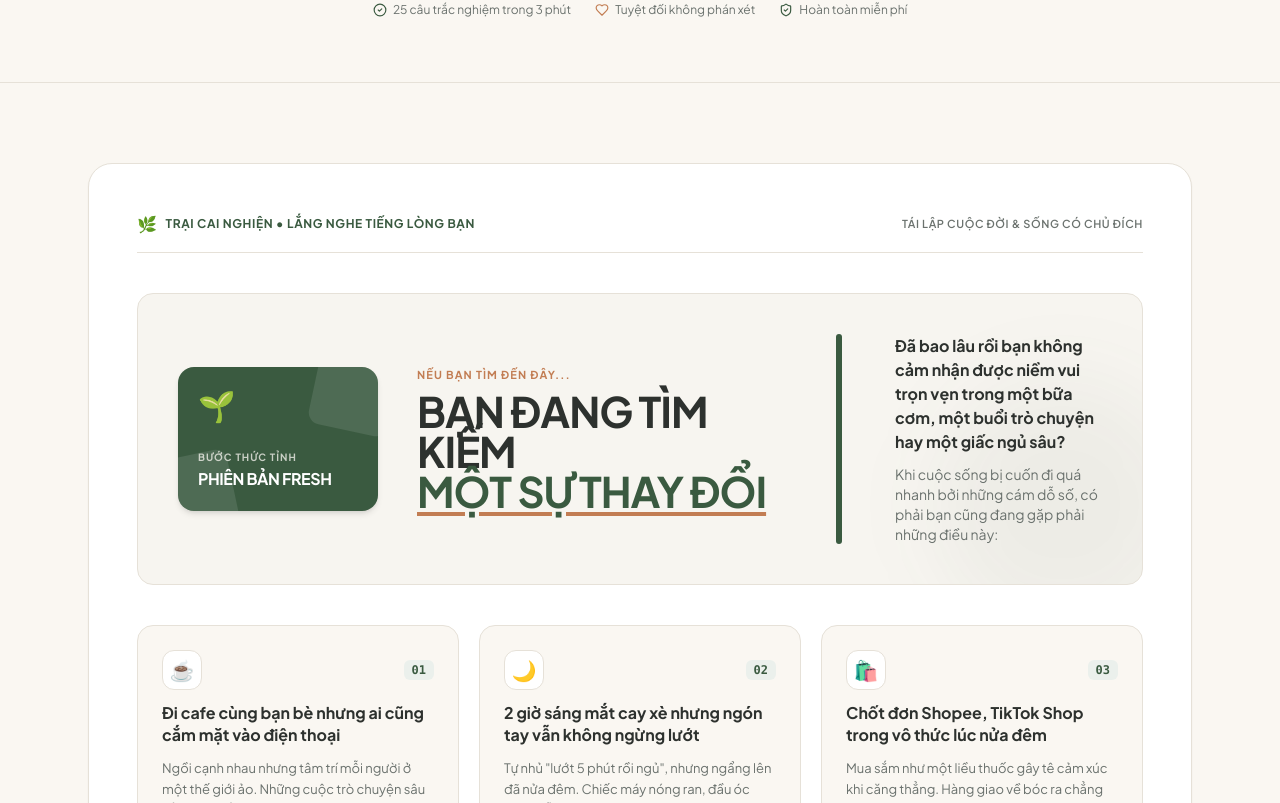
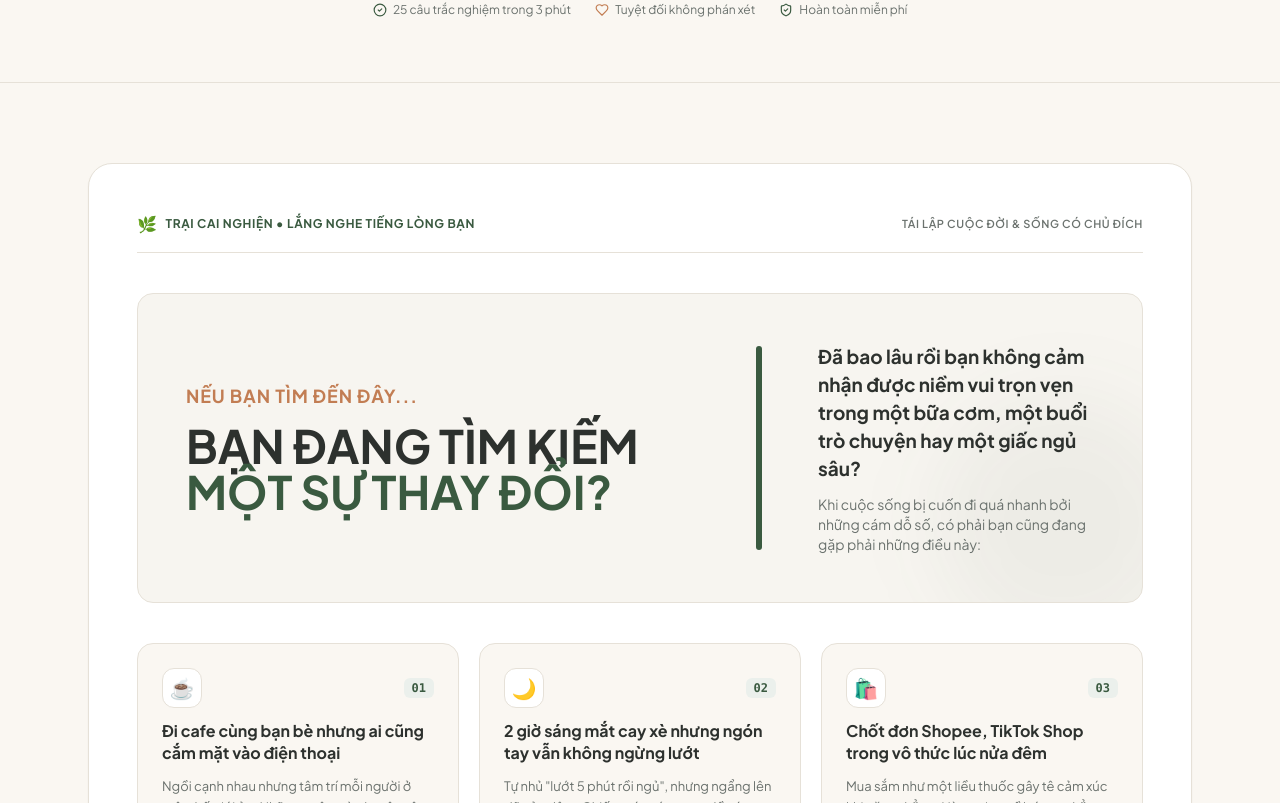
Before and after one commit to longphi11/traicainghien-1, a Next.js app: page / in a window 1280 px wide. Shown: the part 557-1360 px from the top of the page. Built offline with nearby package versions, Linux system fonts and the light colour scheme.

Commit message:
style(home): remove left graphic card, enlarge intro text and fix tight headline spacing in insight banner

```diff
--- a/src/app/page.tsx
+++ b/src/app/page.tsx
@@ -70,52 +70,33 @@ export default function HomePage() {
           </div>
 
           {/* Hero Typographic Banner (Điểm nhấn đồ họa chữ theo phong cách ấn tượng) */}
-          <div className="p-6 sm:p-8 md:p-10 rounded-2xl bg-[#F7F5F0] border border-[#E6E1D8] relative overflow-hidden">
+          <div className="p-6 sm:p-8 md:p-12 rounded-2xl bg-[#F7F5F0] border border-[#E6E1D8] relative overflow-hidden">
             {/* Background ambient blur */}
             <div className="absolute -right-12 -bottom-12 w-64 h-64 bg-[#3A5A40]/5 rounded-full blur-2xl pointer-events-none" />
 
-            <div className="grid grid-cols-1 lg:grid-cols-12 gap-6 lg:gap-8 items-center relative z-10">
+            <div className="grid grid-cols-1 lg:grid-cols-12 gap-8 lg:gap-10 items-center relative z-10">
 
-              {/* Left Graphic Element: Khối biểu tượng xanh rêu cách điệu */}
-              <div className="lg:col-span-3 flex justify-center lg:justify-start">
-                <div className="relative w-full max-w-[200px] h-32 sm:h-36 rounded-2xl bg-[#3A5A40] text-white p-5 flex flex-col justify-between shadow-md overflow-hidden group">
-                  {/* Layered decorative polygons */}
-                  <div className="absolute -top-4 -right-4 w-20 h-20 bg-white/10 rounded-xl transform rotate-12 transition-transform duration-500 group-hover:rotate-45" />
-                  <div className="absolute -bottom-6 -left-6 w-20 h-20 bg-white/10 rounded-xl transform -rotate-12 transition-transform duration-500 group-hover:-rotate-45" />
-
-                  <span className="text-3xl relative z-10">🌱</span>
-                  <div className="relative z-10 space-y-0.5">
-                    <span className="text-[10px] uppercase font-bold tracking-widest text-[#FAF7F2]/75 block">
-                      BƯỚC THỨC TỈNH
-                    </span>
-                    <span className="text-sm sm:text-base font-extrabold tracking-tight text-white block">
-                      PHIÊN BẢN FRESH
-                    </span>
-                  </div>
-                </div>
-              </div>
-
-              {/* Center: Bold Headline (Condensed / Impact Display Typography) */}
-              <div className="lg:col-span-5 space-y-2 text-center lg:text-left">
-                <span className="text-[11px] font-bold tracking-widest text-[#C27D53] uppercase block">
+              {/* Left Side: Bold Headline (Không bị díu chữ, ngắt dòng chuẩn xác) */}
+              <div className="lg:col-span-7 space-y-3 text-center lg:text-left">
+                <span className="text-sm sm:text-base md:text-lg font-bold tracking-wider text-[#C27D53] uppercase block">
                   NẾU BẠN TÌM ĐẾN ĐÂY...
                 </span>
-                <h2 className="text-3xl sm:text-4xl lg:text-[42px] font-black uppercase tracking-tight text-[#2D312E] leading-[1.1]">
+                <h2 className="text-3xl sm:text-4xl md:text-5xl lg:text-[46px] font-black uppercase tracking-normal text-[#2D312E] leading-[1.25]">
                   BẠN ĐANG TÌM KIẾM <br />
-                  <span className="text-[#3A5A40] underline decoration-[#C27D53] decoration-4 underline-offset-4">
-                    MỘT SỰ THAY ĐỔI
+                  <span className="text-[#3A5A40]">
+                    MỘT SỰ THAY ĐỔI?
                   </span>
                 </h2>
               </div>
 
               {/* Vertical Green Accent Divider (Thanh màu xanh thẳng đứng như ảnh mẫu) */}
-              <div className="hidden lg:flex lg:col-span-1 justify-center self-stretch">
+              <div className="hidden lg:flex lg:col-span-1 justify-center self-stretch py-1">
                 <div className="w-1.5 bg-[#3A5A40] rounded-full self-stretch" />
               </div>
 
-              {/* Right: Insight & Emotional Punchline */}
-              <div className="lg:col-span-3 space-y-2.5 text-center lg:text-left">
-                <p className="text-sm sm:text-base font-bold text-[#2D312E] leading-snug">
+              {/* Right Side: Insight & Emotional Punchline */}
+              <div className="lg:col-span-4 space-y-3 text-center lg:text-left">
+                <p className="text-base sm:text-lg md:text-[19px] font-bold text-[#2D312E] leading-snug">
                   Đã bao lâu rồi bạn không cảm nhận được niềm vui trọn vẹn trong một bữa cơm, một buổi trò chuyện hay một giấc ngủ sâu?
                 </p>
                 <p className="text-xs sm:text-sm text-[#6B726E] leading-relaxed">
```
